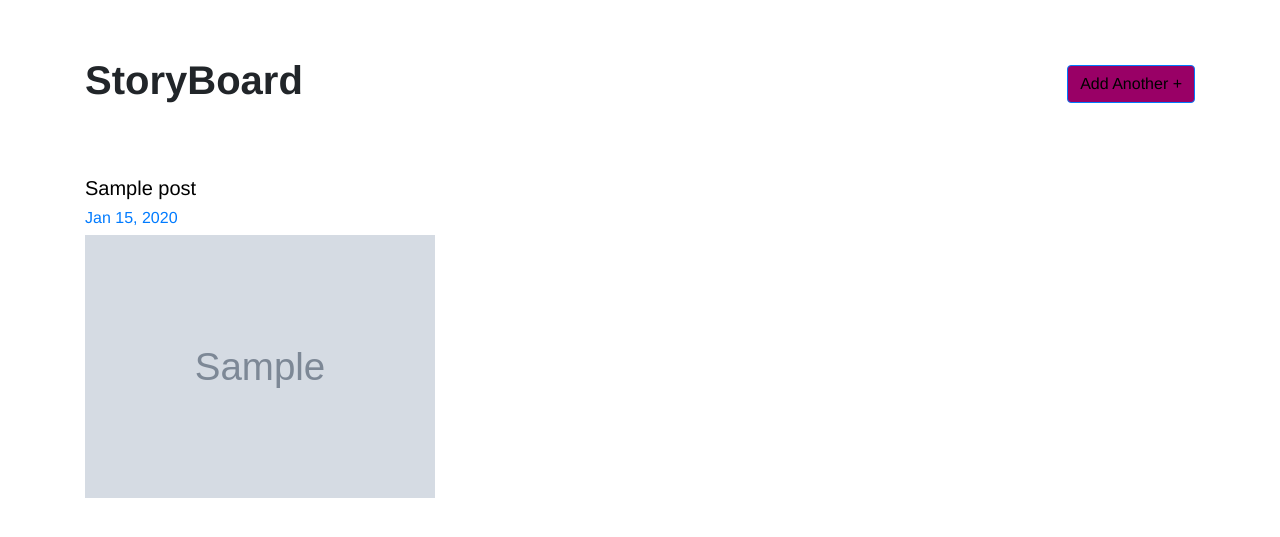
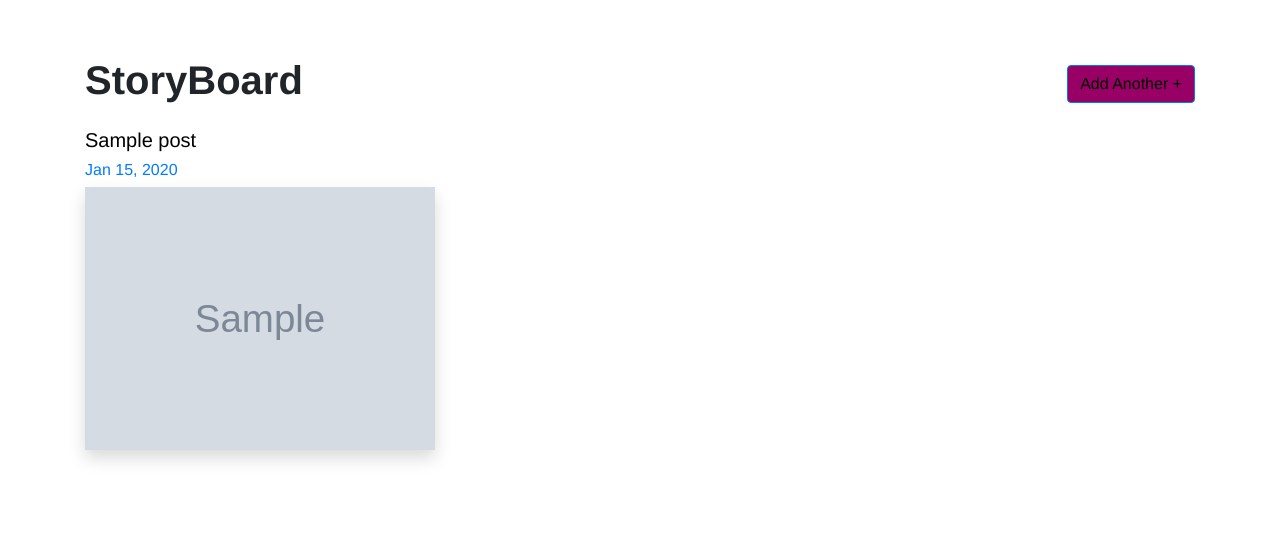
Before and after one commit to trexr/story-stack, a Django app: template apps/posts/templates/posts/view_all_posts.html in a window 1280 px wide. Shown: the part 56-593 px from the top of the page. Run offline with Django 3.2, Linux system fonts and the light colour scheme; the template is opened without the code that fills it: most values are stand-ins (such as "Sample title", 1, 10 or a date in 2020); grey boxes marked "Sample" are stand-in pictures; some libraries are stand-ins or nearby versions.

Commit message:
Small styling updates

```diff
--- a/apps/posts/templates/posts/post_detail.html
+++ b/apps/posts/templates/posts/post_detail.html
@@ -13,7 +13,7 @@
   </div>
   {% endblock %}
 
-  <div class="row align-items-center">
+  <div class="row align-items-top">
     <div class="col-sm-12 col-md-4 my-3">
       <div class="post__story">
         <h2>{{ post.title}}</h2>
@@ -28,7 +28,7 @@
     </div>
     <div class="col-sm-12 col-md-8 my-3">
       {% if post.storyimage.url != None %}
-      <div class="post__img">
+      <div class="post__img shadow">
         <img class="img-fluid" src=" {{  post.storyimage.url }}" />
       </div>
       {% endif %}
--- a/apps/posts/templates/posts/post_edit.html
+++ b/apps/posts/templates/posts/post_edit.html
@@ -31,7 +31,7 @@
             </div>
             <div class="col-sm-12 col-md-6">
               {% if form.storyimage != None %}
-              <div class="post__img">
+              <div class="post__img shadow">
                 <img class="img-fluid" src="{{ form.storyimage.value.url }}" />
               </div>
               {% endif %}
--- a/apps/posts/templates/posts/view_all_posts.html
+++ b/apps/posts/templates/posts/view_all_posts.html
@@ -2,7 +2,7 @@
 {% block title %} Posts {% endblock title %}
 {% block content %}
 {% load static %}
-<div class="row align-items-center my-5">
+<div class="row align-items-center mt-5 mb-3">
   <div class="col-sm-8 col-md-8  ">
     <h1 class="">StoryBoard</h1>
   </div>
@@ -18,11 +18,11 @@
 
 
   {% for post in posts_by_user %}
-  <div class=" col-sm-6 col-md-4 my-3 ">
+  <div class=" col-sm-6 col-md-4  mb-4">
     <a href="{% url 'posts:view_user_post' post.author.id post.slug %}">
       <h5 class="text-left">{{ post.title}}</h5>
       <h6 class="text-left posts__date">{{ post.date|date:"M d, Y" }}</h6>
-      <div class="post__img">
+      <div class="post__img shadow">
         {% if post.storyimage.url != None %}
         <img class=" img-fluid" src="{{  post.storyimage.url }}" />
         {% endif %}
```
